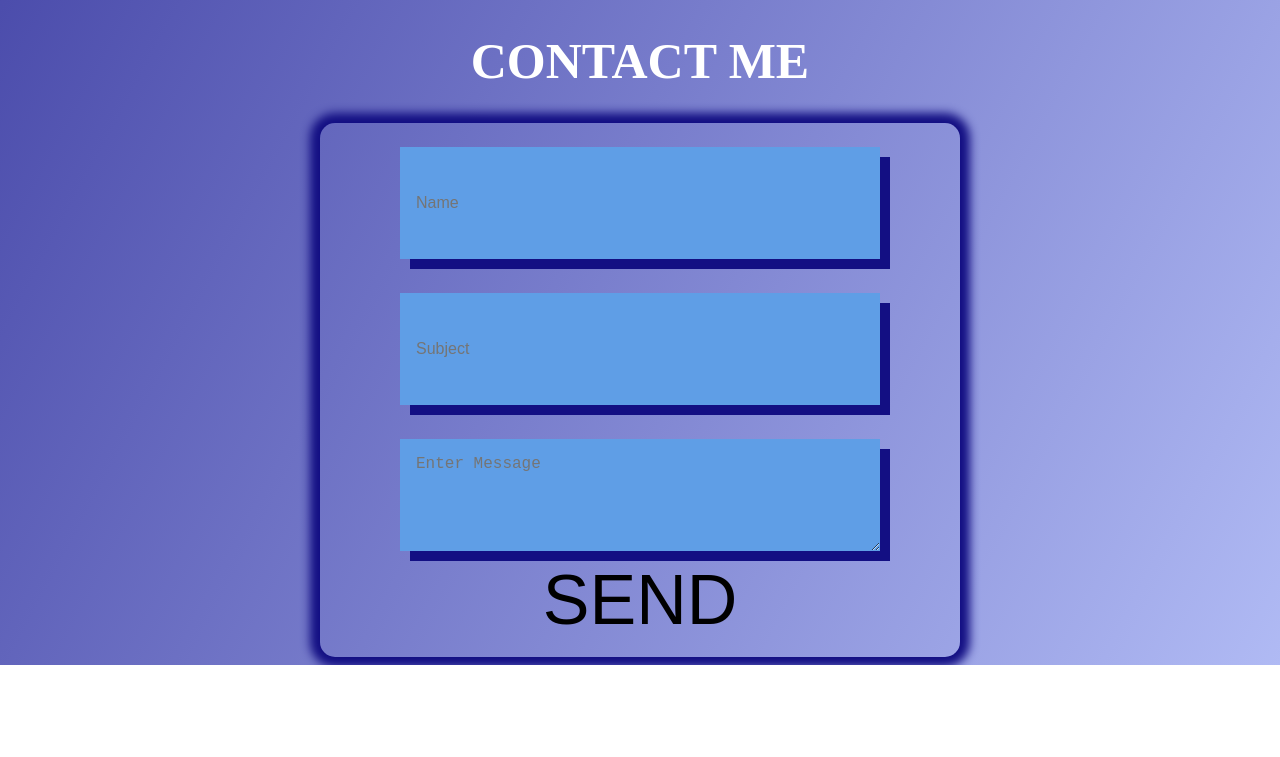
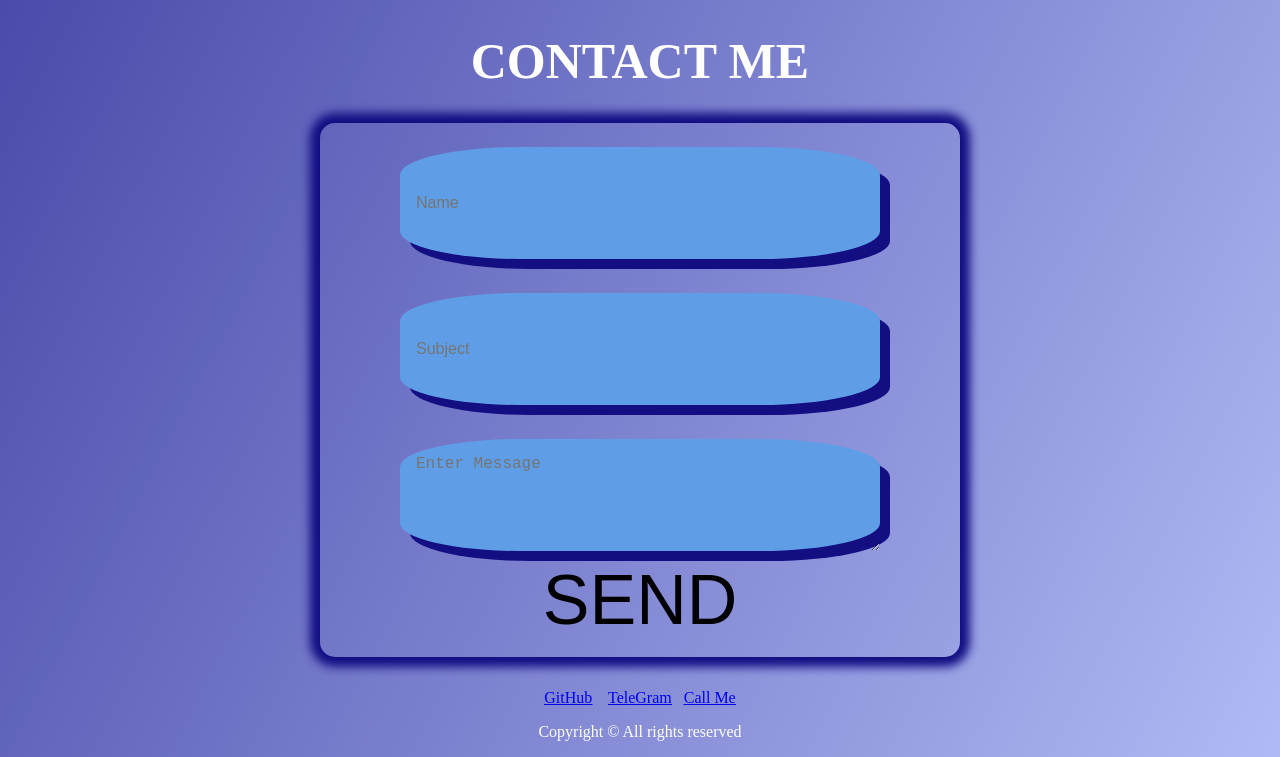
Before and after one commit to Mr-TejasSharma/port, a plain HTML site: page index.html in a window 1280 px wide. Shown: the part 1732-2489 px from the top of the page. Before the commit the page ends 2397 px from the top, so only its background shows below. Drawn offline with Linux system fonts and the light colour scheme.

Commit message:
ALL WORK DONE

```diff
--- a/index.css
+++ b/index.css
@@ -234,6 +234,7 @@
 }
 form>input,textarea{
   box-shadow: 10px 10px #130f83;
+  border-radius: 25%;
   width: 35vw;
   max-width: 35vw;
   min-width: 35vw;
@@ -274,3 +275,6 @@ button{
 button:hover{
   color: white;
 }
+.last{
+  margin-top: 2rem;
+}
--- a/index.html
+++ b/index.html
@@ -91,10 +91,19 @@
       <textarea name="message" placeholder="Enter Message"></textarea>
       <button class="button">SEND</button>
    </form>
+   <br><br><br>
   </div>
-  <div>
-
-  </div>
-
+  <div class="last">
+  <center>
+      <a href="https://github.com/Mr-TejasSharma" target="_blank"><u>GitHub</u></a>
+      &nbsp;&nbsp;
+      <a href="https://t.me/+919451238967" target="_blank"><u>TeleGram</u></a>
+    &nbsp;
+      <a href="tel:9451238967" target="_blank"><u>Call Me</u></a>
+      <footer >
+        <p>Copyright &copy; All rights reserved</p>
+    </footer>
+  </center>
+</div>
 </body>
 </html>
```
